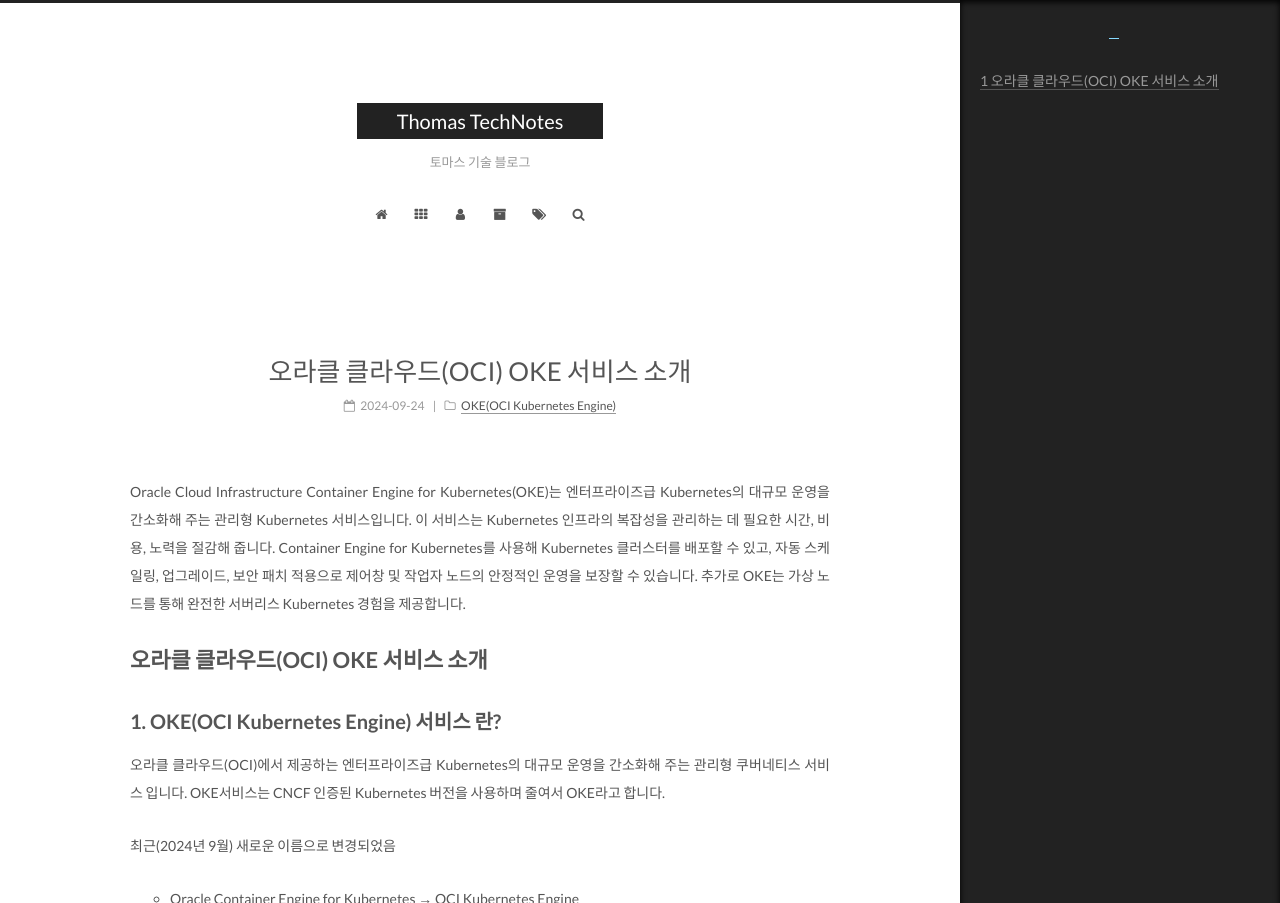
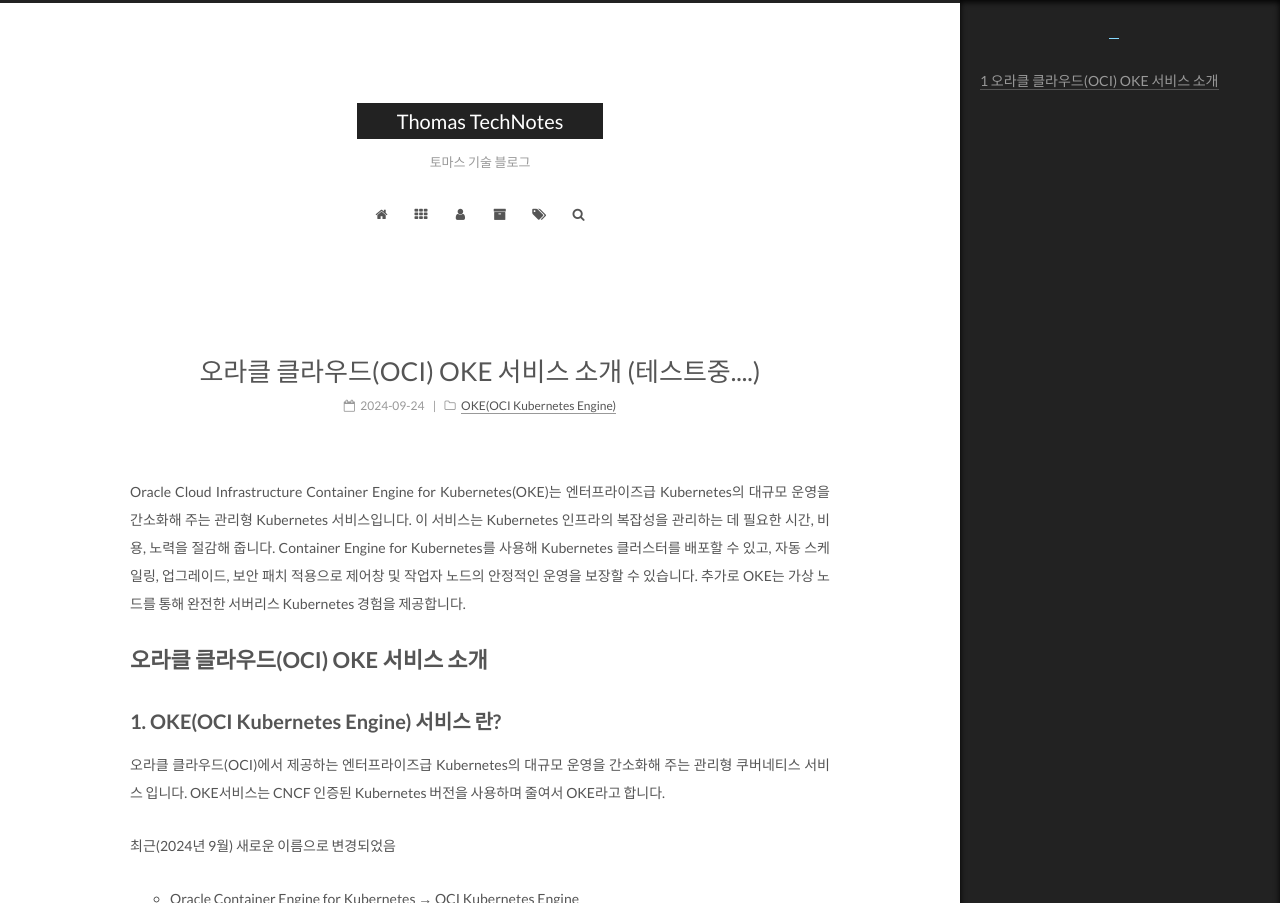
Before and after one commit to skynomad/skynomad.github.io, a Jekyll site: the page built from _posts/2024-09-24-oci-oke-overview.md, in a window 1280 px wide and 1400 px high, cut to the strip 0-903 px from the top of the window. Built offline with Jekyll 4.4.1, drawn with Linux system fonts in a browser that asks for light colours.

Commit message:
Update 2024-09-24-oci-oke-overview.md
테스트

```diff
--- a/_posts/2024-09-24-oci-oke-overview.md
+++ b/_posts/2024-09-24-oci-oke-overview.md
@@ -1,6 +1,6 @@
 ---
 layout: post
-title: "오라클 클라우드(OCI) OKE 서비스 소개"
+title: "오라클 클라우드(OCI) OKE 서비스 소개 (테스트중....) "
 date: 2024-09-24
 categories:
  - OKE(OCI Kubernetes Engine)
```
